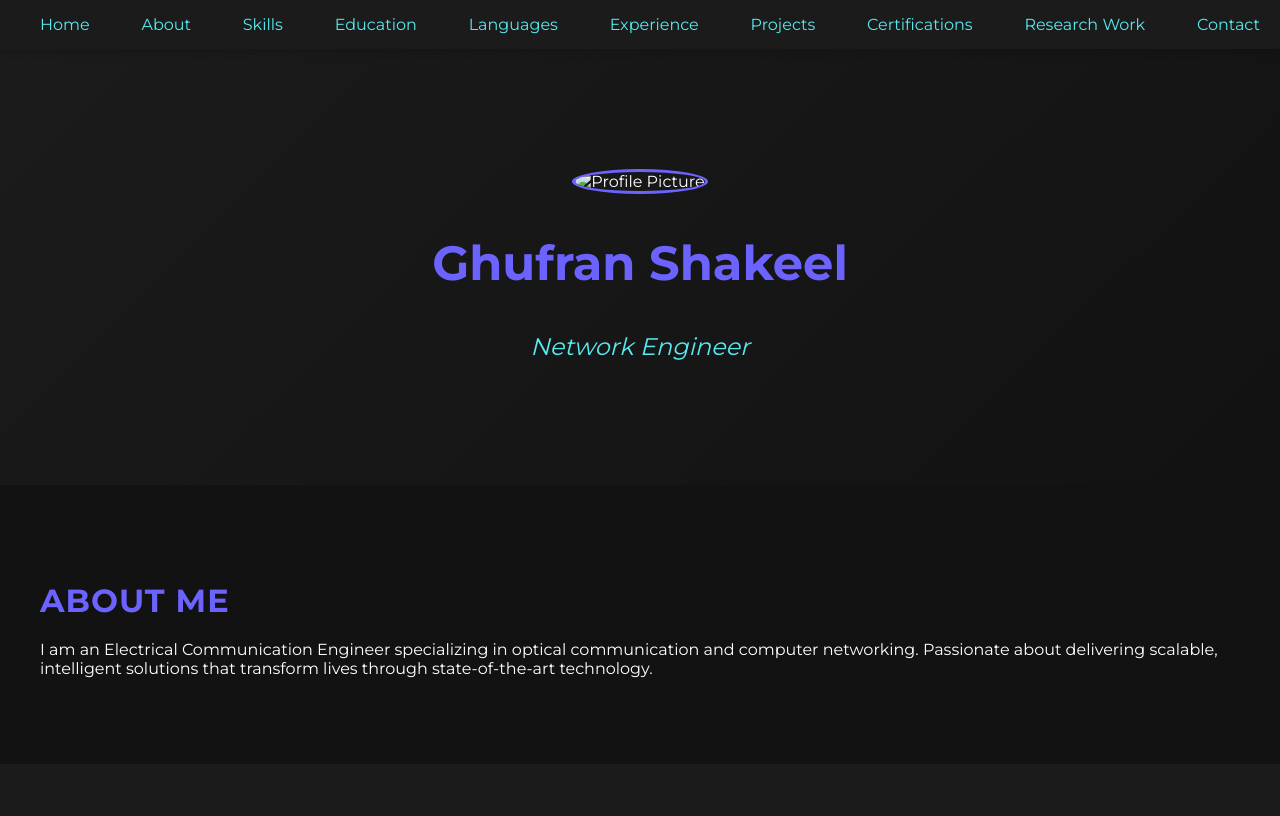
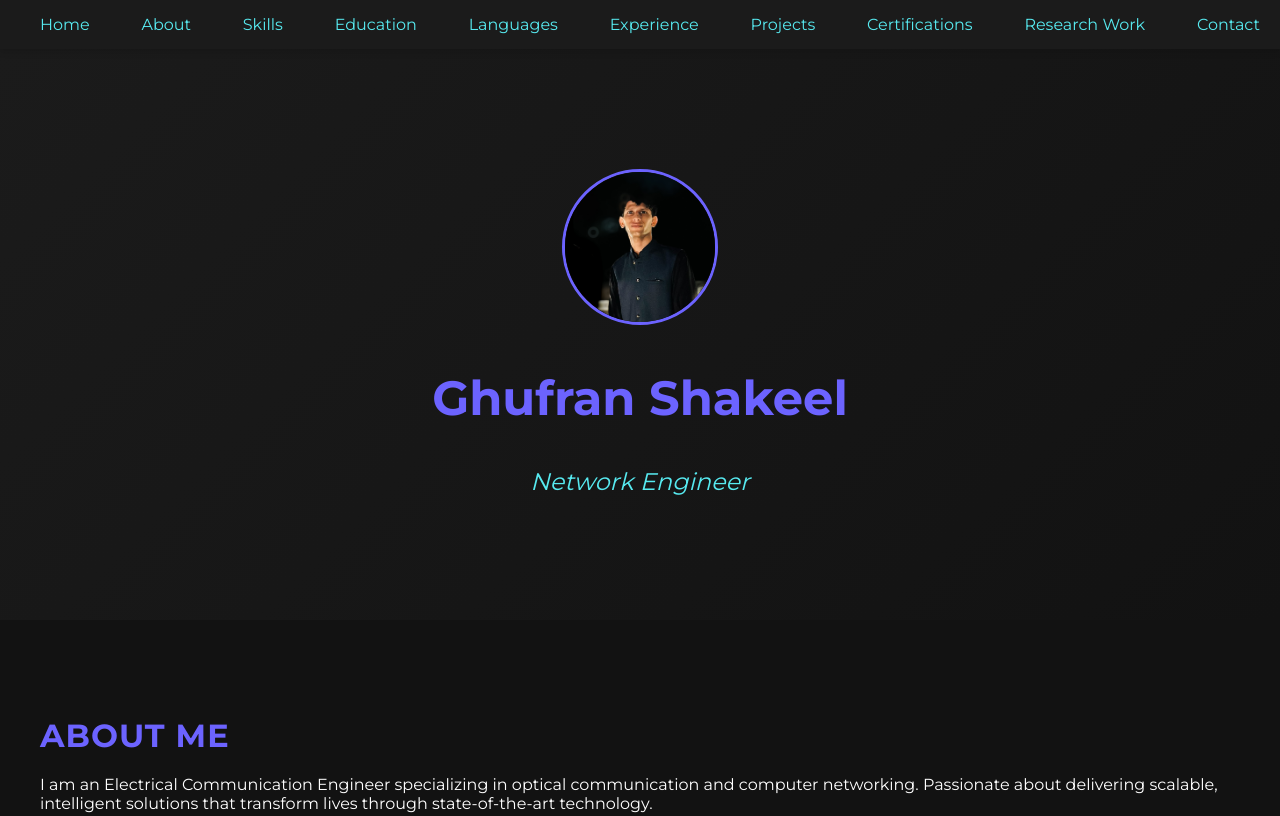
Before and after one commit to ghufr7an/portfolio, a plain HTML site: page index.html in a window 1280 px wide. Shown: the top 816 px of the page. Drawn offline with Linux system fonts and the light colour scheme.

Commit message:
index.html

```diff
--- a/index.html
+++ b/index.html
@@ -222,7 +222,7 @@
 
     <!-- Hero Section -->
     <section id="hero" class="hero">
-        <img src="file:///C:/Users/pc2/Downloads/IMG_2694%20(1).jpg" alt="Profile Picture">
+        <img src="IMG_2694%20(1).jpg" alt="Profile Picture">
         <h1>Ghufran Shakeel</h1>
         <p class="tagline">Network Engineer</p>
     </section>
```
